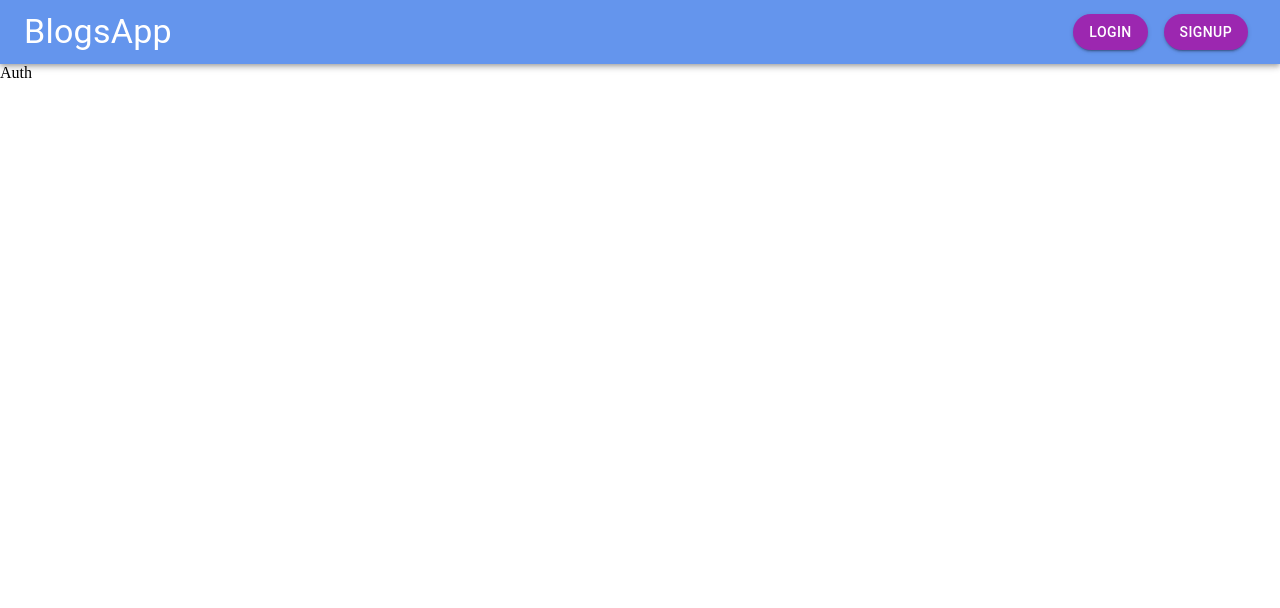
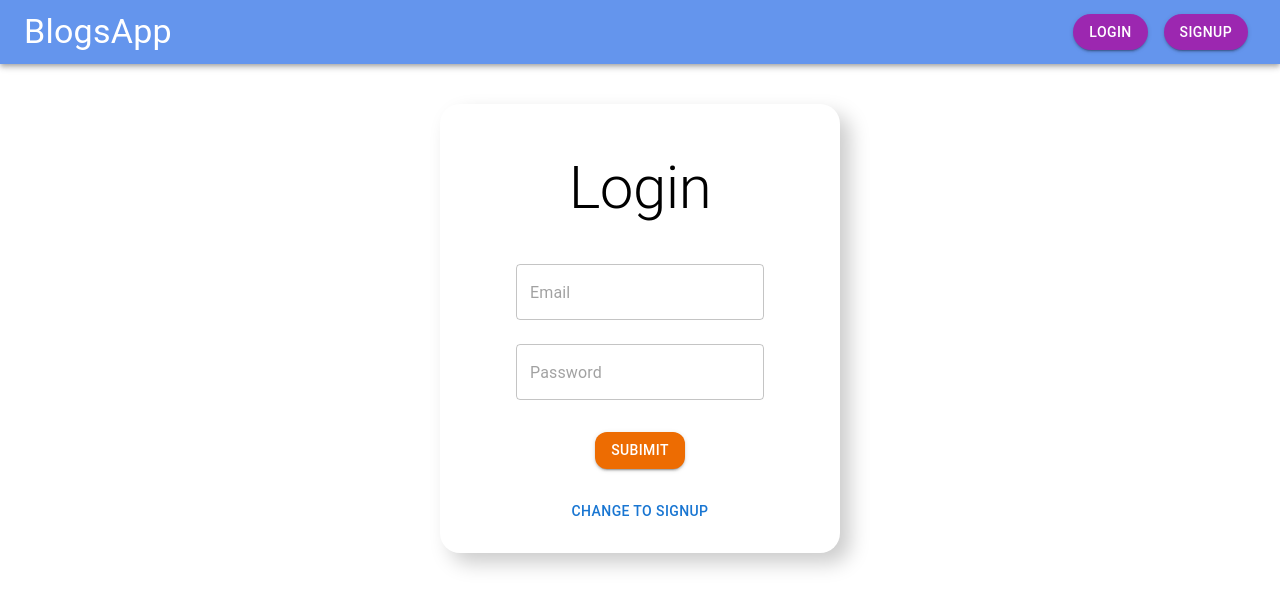
Before and after one commit to DigitalHDR/new-blogapp, a React (Create React App) app in the folder frontend/: page /auth in a window 1280 px wide. Shown: the top 608 px of the page. Built offline with nearby package versions, Linux system fonts and the light colour scheme.

Commit message:
2:11:12 Fazendo o formulario

```diff
--- a/frontend/src/App.jsx
+++ b/frontend/src/App.jsx
@@ -8,10 +8,10 @@
 import { BlogDetail } from './components/BlogDetail'
 import { AddBlog } from './components/AddBlog'
 
-import { useSelector } from 'react-redux'
+// import { useSelector } from 'react-redux'
 
 function App() {
-  const isLoggedIn = useSelector(state => state.isLoggedIn)
+  // const isLoggedIn = useSelector(state => state.isLoggedIn)
 
   return (
     <React.Fragment>
--- a/frontend/src/components/Auth.jsx
+++ b/frontend/src/components/Auth.jsx
@@ -1,6 +1,46 @@
 //frontend/src/components/auth.js
-import React from 'react'
+import React, { useState } from 'react'
+import { Box, Button, TextField, Typography } from '@mui/material'
 
 export const Auth = () => {
-  return <div>Auth</div>
+  const [isSignup, setIsSignup] = useState(false)
+
+  return (
+    <div>
+      <form>
+        <Box
+          maxWidth={400}
+          display="flex"
+          flexDirection={'column'}
+          alignItems="center"
+          justifyContent="center"
+          boxShadow="10px 10px 20px #ccc"
+          padding={3}
+          margin="auto"
+          marginTop={5}
+          borderRadius={5}
+        >
+          <Typography variant="h2" padding={3} textAlign="center">
+            {isSignup ? 'Signup' : 'Login'}
+          </Typography>
+          {isSignup && <TextField placeholder="Name" margin="normal" />}
+          <TextField type={'email'} placeholder="Email" margin="normal" />
+          <TextField type={'password'} placeholder="Password" margin="normal" />
+          <Button
+            variant="contained"
+            sx={{ borderRadius: 3, marginTop: 3 }}
+            color="warning"
+          >
+            Subimit
+          </Button>
+          <Button
+            onClick={() => setIsSignup(!isSignup)}
+            sx={{ borderRadius: 3, marginTop: 3 }}
+          >
+            Change to {isSignup ? 'Login' : 'Signup'}
+          </Button>
+        </Box>
+      </form>
+    </div>
+  )
 }
```
